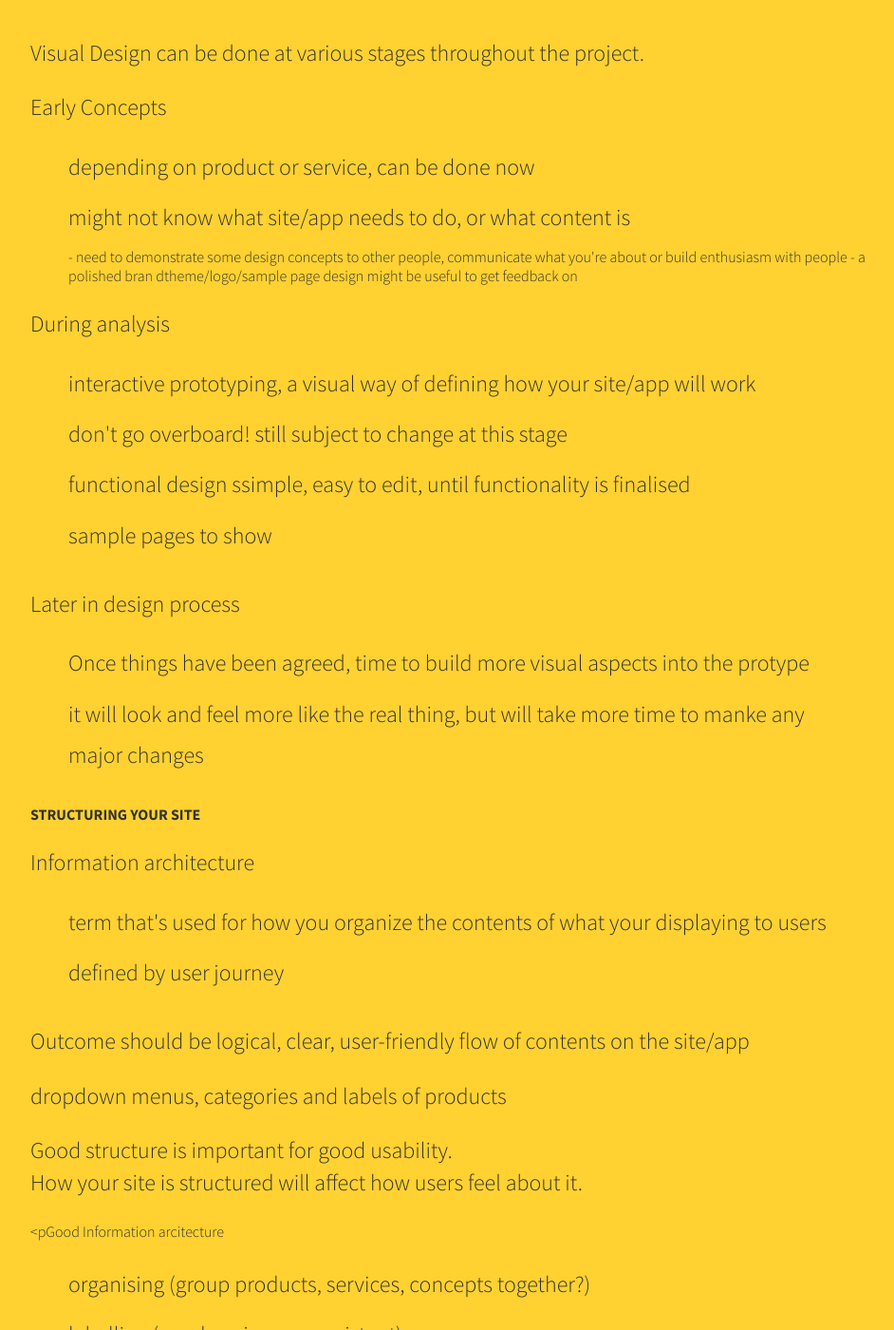
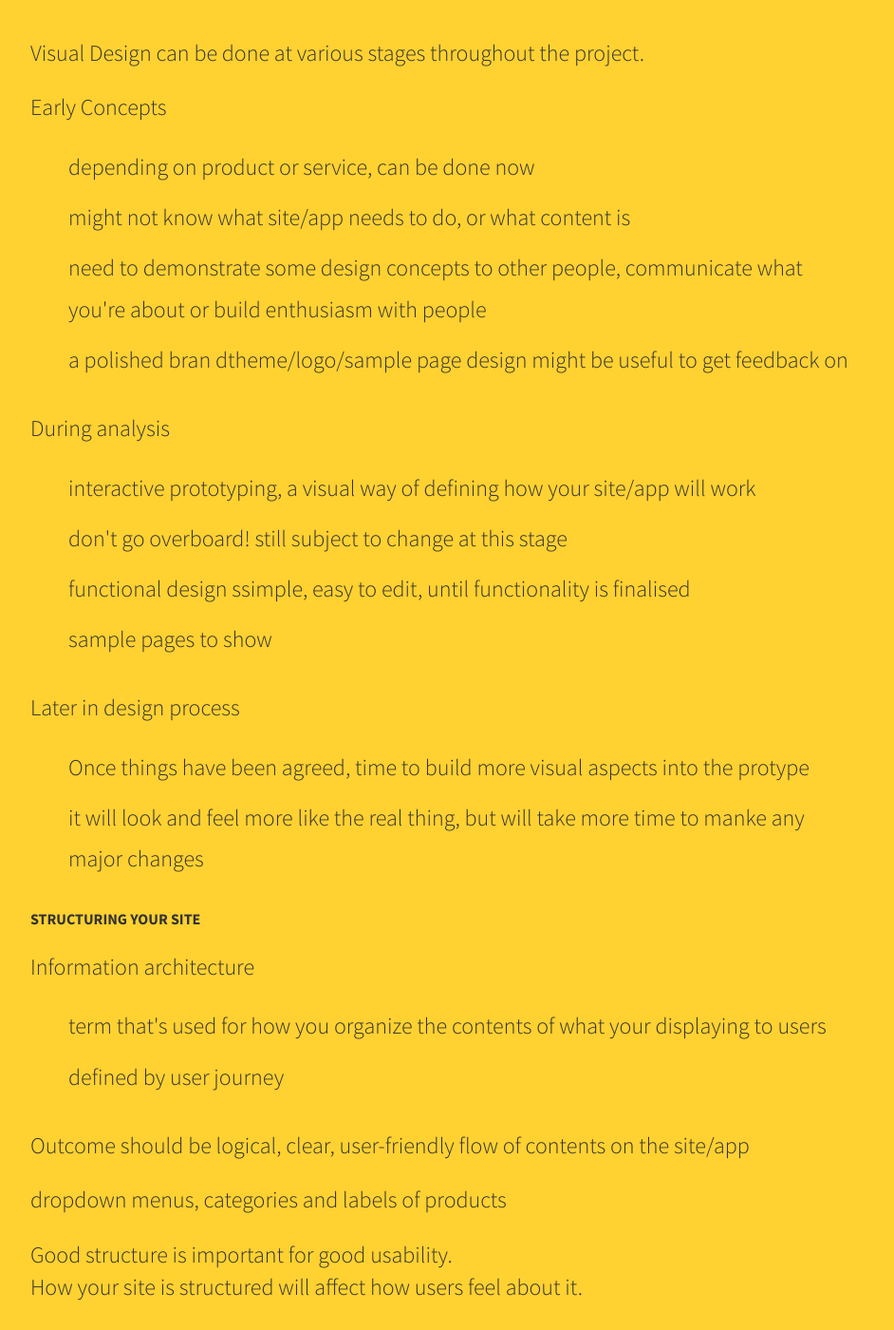
Before and after one commit to SundeepToor/sundeeptoor.github.io, a Jekyll site: the page built from _posts/2018-07-26-UX-Part-2.md, in a window 1280 px wide and 1400 px high, scrolled down 4973 px. Shown: the whole window at 95% size, without its empty margins (160-1102 px from the left). Built offline with Jekyll 4.4.1, drawn with Linux system fonts in a browser that asks for light colours; our own code applies the rules of GitHub Pages for plain Markdown files; some of the changed text lies outside the part shown.

Commit message:
Update 2018-07-26-UX-Part-2.md

```diff
--- a/_posts/2018-07-26-UX-Part-2.md
+++ b/_posts/2018-07-26-UX-Part-2.md
@@ -137,8 +137,8 @@
   <ul>
   <li>depending on product or service, can be done now</li>
   <li>might not know what site/app needs to do, or what content is</li>
-  - need to demonstrate some design concepts to other people, communicate what you're about or build enthusiasm with people
-  - a polished bran dtheme/logo/sample page design might be useful to get feedback on
+  <li>need to demonstrate some design concepts to other people, communicate what you're about or build enthusiasm with people</li>
+  <li>a polished bran dtheme/logo/sample page design might be useful to get feedback on</li>
   </ul>
   <p>During analysis</p>
   <ul>
@@ -168,7 +168,7 @@
   <p>Good structure is important for good usability.<br>
   How your site is structured will affect how users feel about it.</p>
 
-  <pGood Information arcitecture</p>
+  <p>Good Information architecture</p>
   <ul>
   <li>organising (group products, services, concepts together?)</li>
 
@@ -179,7 +179,7 @@
   <li>search</li>
 
   <li>personalisation (recommendations)</li>
-
+  </ul>
   <p>Test and refine information architecture with users.</p>
 
   <p>Card Sorting is a way you can test your label/category systems. Do you users organise the same way as you do?<br>
@@ -193,7 +193,7 @@
   <li>experiment, test, communicate your idea before investing time and money</li>
 
   <li>important concept for user testing</li>
-
+  </ul>
   <p>Type of prototype will depend on where you are in the design phase or objectives to achieve with it.</p>
 
   <p>Paper Prototyping</p>
```
